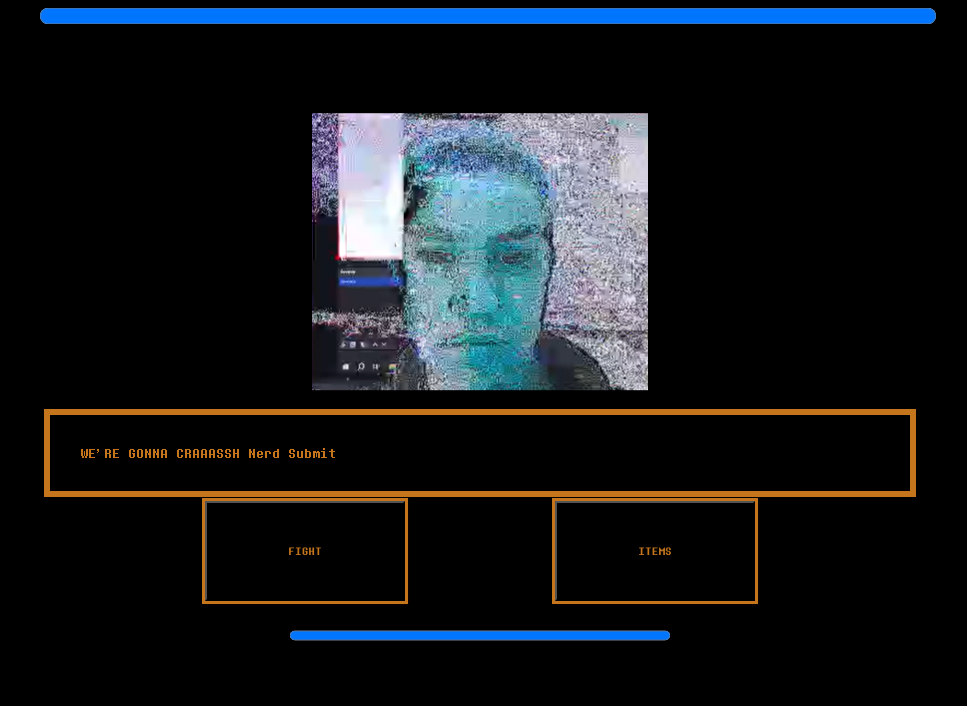
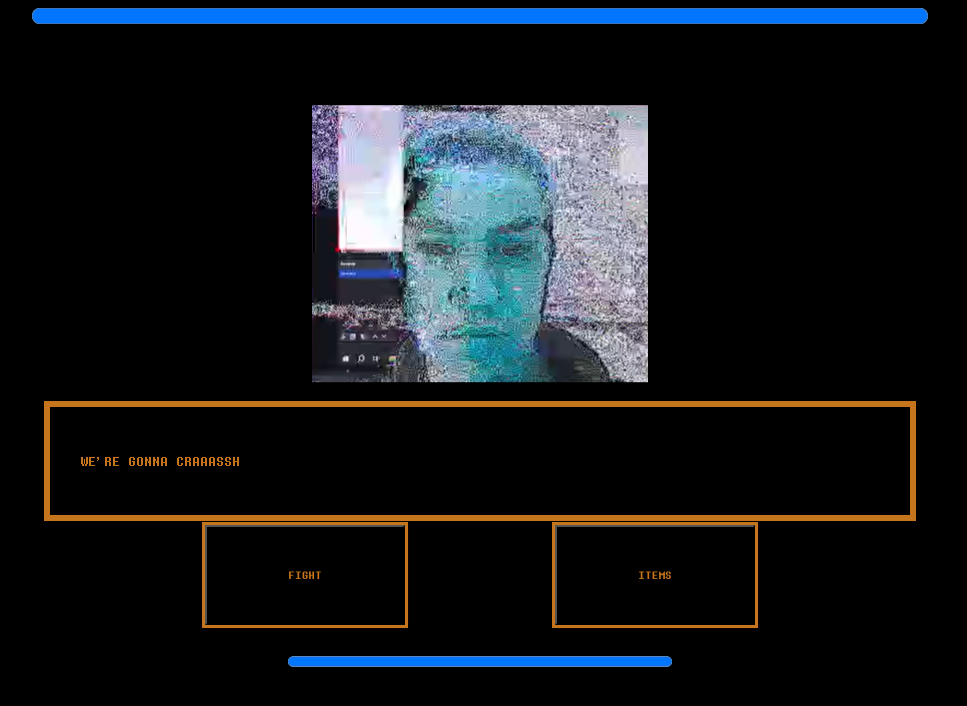
Before and after one commit to Umb3333/mathprojectskibidisigma, a PHP site: page /zionboss.html in a window 1280 px wide. Shown: the top 706 px of the page, without its empty margins (160-1127 px from the left). Run offline with PHP 8.4, Linux system fonts and the light colour scheme.

Commit message:
nu tar vu gelg

```diff
--- a/evilcss.css
+++ b/evilcss.css
@@ -12,6 +12,9 @@
 body {
     background-color: black;
     font-family: 'Determination Mono', sans-serif;
+    margin: 0;
+    height: 100%;
+    overflow: hidden;
 }
 
 .zionplayer
@@ -132,6 +135,7 @@
 .fight-ui {
     text-align: center;
     margin-top: 20px;
+    display: none;
 }
 .nerd-button {
     font-family: 'Determination Mono', sans-serif;
@@ -160,8 +164,9 @@
 {
     width: 70%;
     height: 4%;
-    margin-left: 15%;
+    margin-left: auto;
     margin-right: auto;
+    left: 15%;
     top: 0%;
     position: absolute;
 }
@@ -197,5 +202,24 @@
     outline-width: 6px;
     margin-left: auto;
     margin-right: auto;
+   visibility: hidden;
+}
 
+.input1visible {
+  padding: 10px;
+    border-radius: 10px;
+    font-family: 'Determination Mono', sans-serif;
+    color: rgb(197, 118, 28);
+    outline-style: solid;
+    outline-width: 6px;
+    margin-left: auto;
+    margin-right: auto;
+   visibility: visible;
 }
+
+
+
+.submit {
+  font-family: 'Determination Mono', sans-serif;
+  display: none;
+}
--- a/zionboss.html
+++ b/zionboss.html
@@ -26,14 +26,17 @@
             <div class="mainBox">
 
                 <div  class="dialogtextOther"> <p onload="typewritergabagool();">WE'RE GONNA CRAAASSH</p>
-                    <div class="fight-ui" style="visibility: hidden;">
+                    <div class="fight-ui" >
                         <button  class="nerd-button">Nerd</button>
-                        <h3 class="dialogtextOther"></h3>
-
-                        <input autocomplete="off" type="text" class="input1">
-                        <button class ="submit">Submit</button>
+                        <h3 class="questiontext"></h3>
 
                     </div>
+                        <p class="inputP">
+
+                            <button class ="submit">Submit</button>
+                        </p>
+                        <input autocomplete="off" type="text" class="input1">
+
                 </div>
 
             </div>
--- a/zionnn.js
+++ b/zionnn.js
@@ -12,6 +12,8 @@
 function playAudio() {
     var audio = new Audio('deathbyGLAMOUR.mp3');
     audio.play();
+
+
     audio.onended = function() {
         this.play();
     }
@@ -27,7 +29,7 @@
       |___/|_|
 
                                                                                 */
-const div = document.querySelector('.dialogtextOther');
+const div = document.querySelector('.dialogtextOther p') || document.querySelector('.dialogtextOther h3');
 const text = div.textContent;
 function typewritergabagool(element, text, i = 0)
 {
@@ -49,7 +51,14 @@
 
 
 /*
-
+  ______ _       _     _     _    _ _____
+ |  ____(_)     | |   | |   | |  | |_   _|
+ | |__   _  __ _| |__ | |_  | |  | | | |
+ |  __| | |/ _` | '_ \| __| | |  | | | |
+ | |    | | (_| | | | | |_  | |__| |_| |_
+ |_|    |_|\__, |_| |_|\__|  \____/|_____|
+            __/ |
+           |___/
 */
 
     const fightButton = document.querySelector('.fight');
@@ -68,16 +77,38 @@
             fightUI.style.display = 'none';
         }
     });
-    const question = document.querySelector(".dialogtextother h3");
+    const question = document.querySelector(".questiontext h3");
+
+    const input1 = document.querySelector(".input1");
+    const submit = document.querySelector(".submit");
+
+/*function showinput() {
+
+    if (input1.style.visibility === 'hidden') {
+
+        $('.input1').css('visibility', 'visible');
+        $('.submit').css('display', '');
+    }
+}*/
+const inputP = document.querySelector(".inputP");
+
 nerdButton.addEventListener('click', () => {
-        let question = questionGen();
+
+        let question = document.querySelector('questiontext');
           question.textContent = questionGen();
+
+        inputP.appendChild(input1);
+        //console.log("hijfdrhjifde");
+
+
+
         nerdButton.disabled = true;
     });
 
 
+
      balls = true;
-
+// Attack functions
 function enemyAttack() {
         let damage = parseFloat(Math.floor(Math.random() * 25) + 1);
         playerhealth.value -= damage;
@@ -147,11 +178,10 @@
           const randomIndex = Math.floor(Math.random() * operations.length);
           return operations[randomIndex];
         }
-        const submit = document.querySelector(".submit").textContent;
 
 
 
-        const input = document.querySelector(".input1");
+        const submittext = document.querySelector(".submit").textContent;
 
         function submitAnswer() {
           // this function checks if the answer is correct
@@ -160,9 +190,9 @@
 
             questionGen(); }
           else {
-            submit.classList.add('wrong-answer');
+            submittext.classList.add('wrong-answer');
           setTimeout(() => {
-            submit.classList.remove('wrong-answer');
+            submittext.classList.remove('wrong-answer');
           }, 1200);
           }
         }
```
Also changed, not shown: style.css (+5 -3 lines). Lines whose indentation alone changed are shown as unchanged.
